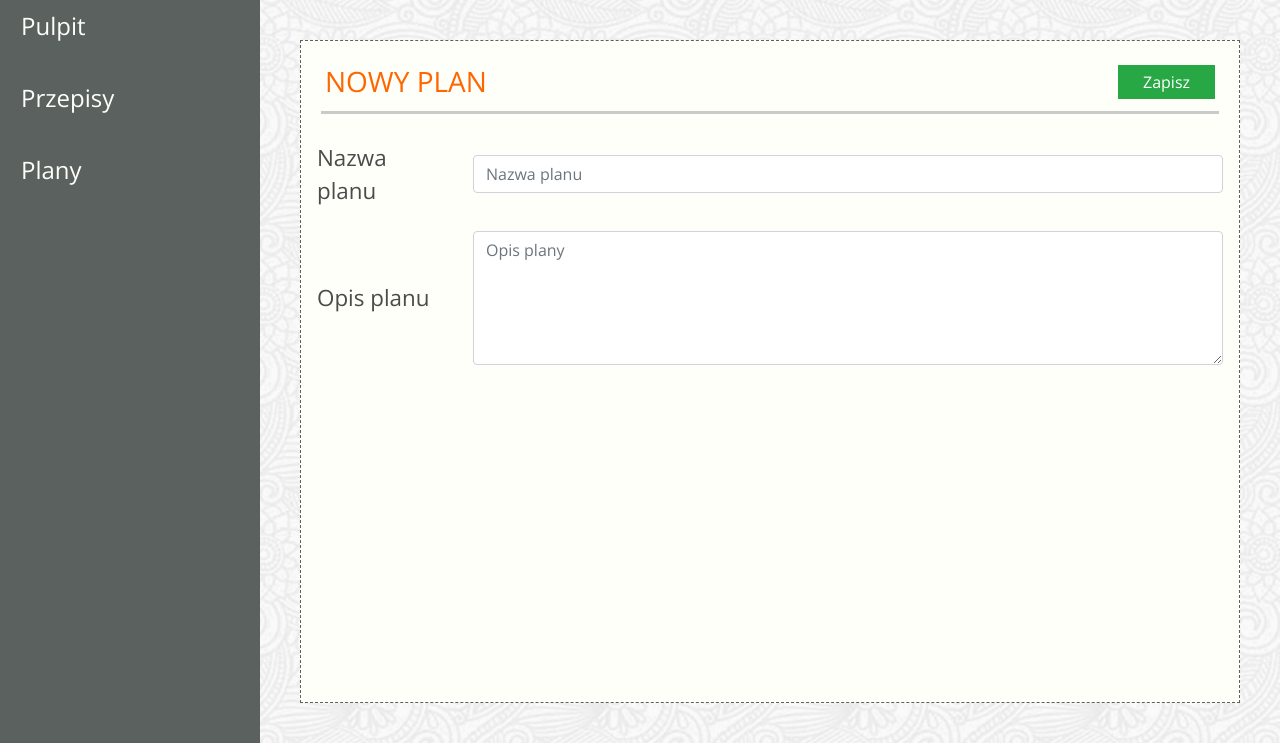
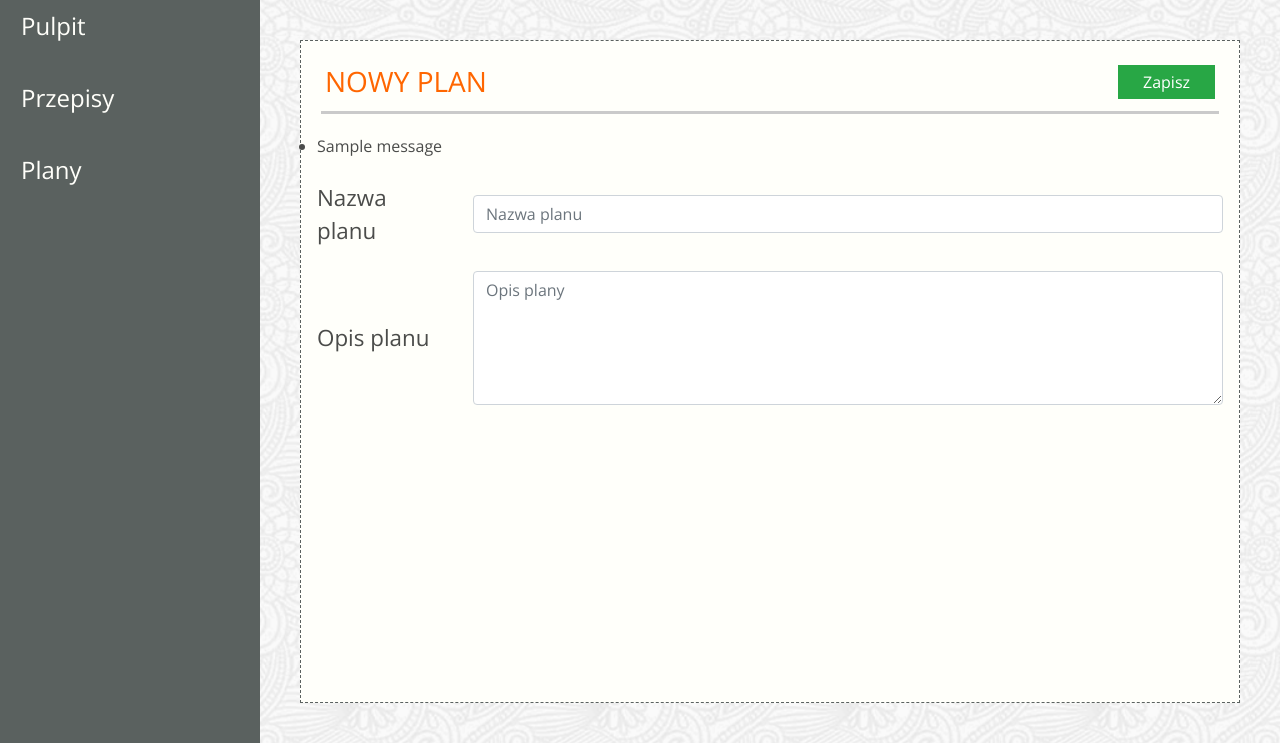
Before and after one commit to wszoltysek/diet_planner, a Django app: template jedzonko/templates/app-add-schedules.html in a window 1280 px wide. Shown: the part 84-827 px from the top of the page. Run offline with Django 3.2, Linux system fonts and the light colour scheme; the template is opened without the code that fills it, so the values that code supplies are empty; tables that the repository leaves empty hold one stand-in row (values such as "Sample post"); one stand-in notice (Sample message) is shown; some libraries are stand-ins or nearby versions; some web fonts are replaced.

Commit message:
Zadanie 6.2

```diff
--- a/jedzonko/templates/app-add-schedules.html
+++ b/jedzonko/templates/app-add-schedules.html
@@ -14,7 +14,12 @@
     </div>
 
     <div class="schedules-content">
-        <form>
+            {% if messages %}
+                <ul class="messages">
+                {% for message in messages %}
+                <li{% if message.tags %} class="{{ message.tags }}"{% endif %}>{{ message }}</li>
+            {% endfor %}</ul>
+{% endif %}
             <div class="form-group row">
                 <label for="planName"
                        class="col-sm-2 label-size col-form-label">
@@ -35,7 +40,6 @@
                               placeholder="Opis plany"></textarea>
                 </div>
             </div>
-        </form>
     </div>
 </div>
 </form>
--- a/jedzonko/views.py
+++ b/jedzonko/views.py
@@ -131,4 +131,7 @@ class PlanAdd(View):
             Plan.objects.create(name=name,
                                 description=description,
                                 created=created)
-        return render(request, "app-add-schedules.html")
+            return render(request, "app-add-schedules.html")
+        else:
+            error_message = messages.info(request, "Nie podano wszystkich danych")
+            return redirect("/plan/add/", {"error_message": error_message})
```
